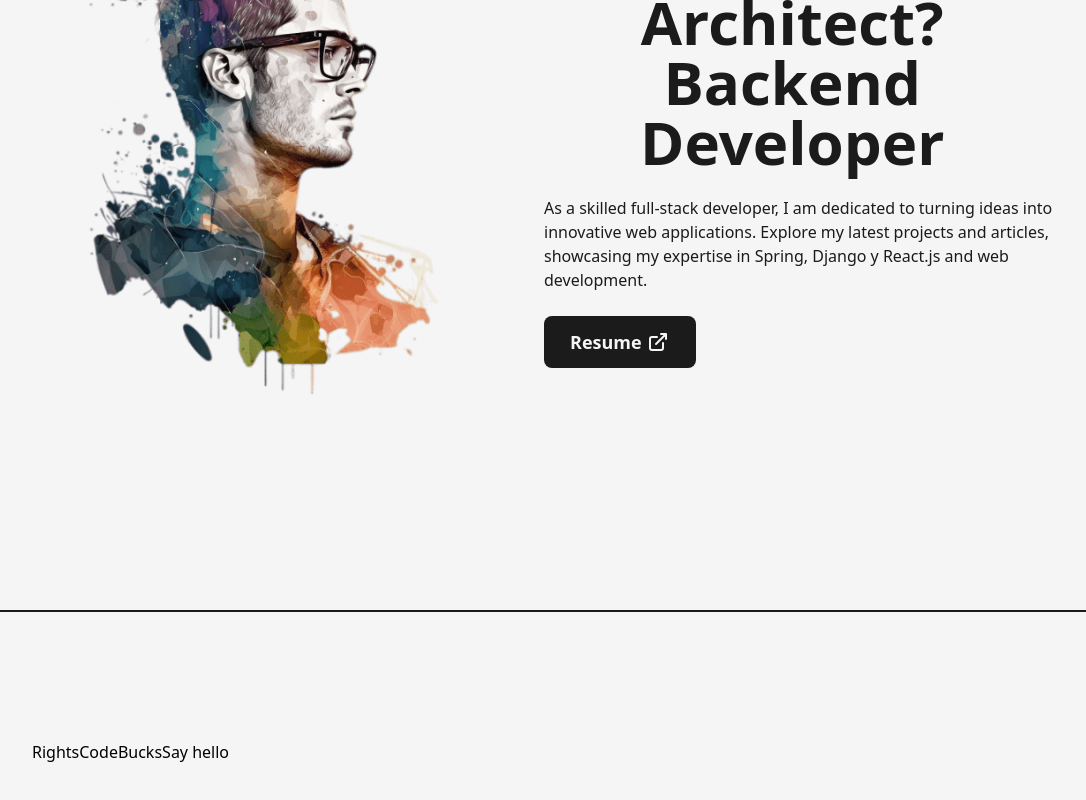
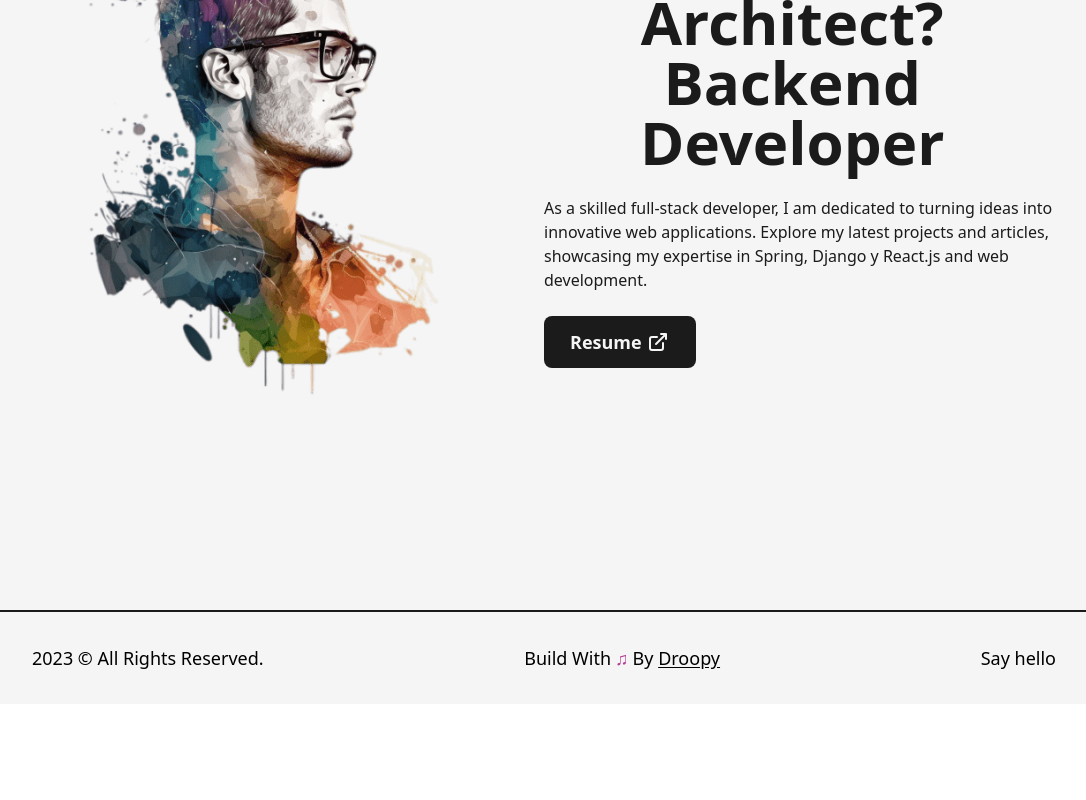
Before and after one commit to Alejandrozf23/developer-portafolio, a Next.js app: page / in a window 1280 px wide. Shown: the part 278-1078 px from the top of the page, without its empty margins (96-1182 px from the left). After the commit the page ends 982 px from the top, so only its background shows below. Built offline with nearby package versions, Linux system fonts and the light colour scheme.

Commit message:
Add copy rights and develop by to footer

```diff
--- a/src/components/Footer.js
+++ b/src/components/Footer.js
@@ -4,11 +4,14 @@ import Link from "next/link";
 
 const Footer = () => {
     return (
-        <footer className="w-full border-t-2 border-solid border-dark">
-            <Layout>
-                <span>Rights</span>
-                <Link href="/">CodeBucks</Link>
-                <Link href="/">Say hello</Link>
+        <footer className="w-full border-t-2 border-solid border-dark font-medium text-lg">
+            <Layout className="py-8 flex items-center justify-between">
+                <span>{new Date().getFullYear()} &copy; All Rights Reserved.</span>
+                <div className="flex items-center">
+                    Build With <span className="text-primary text-2x1 px-1">&#9835;</span>
+                    By&nbsp;<Link href="/" className="underline underline-offset-2" target={"_blank"}>Droopy</Link>
+                </div>
+                <Link href="/" target={"_blank"}>Say hello</Link>
             </Layout>
         </footer>
     )
```
